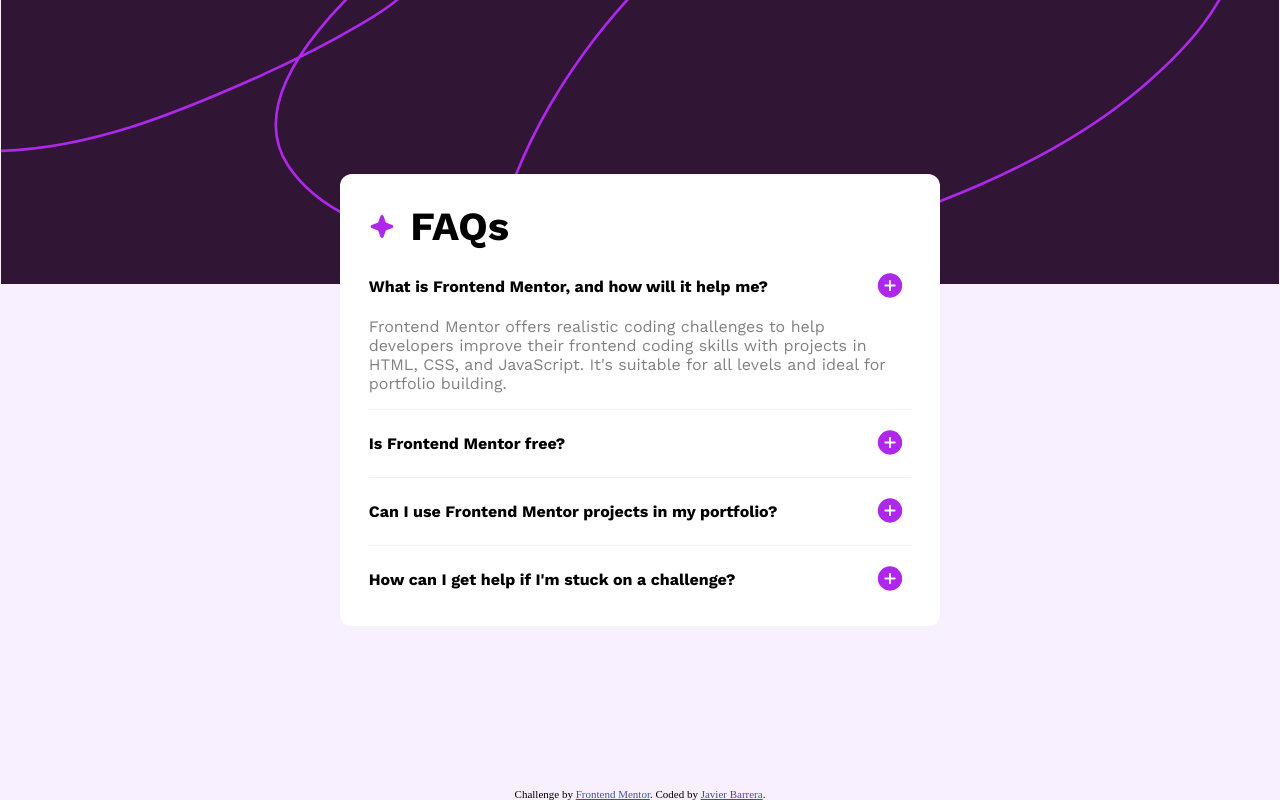
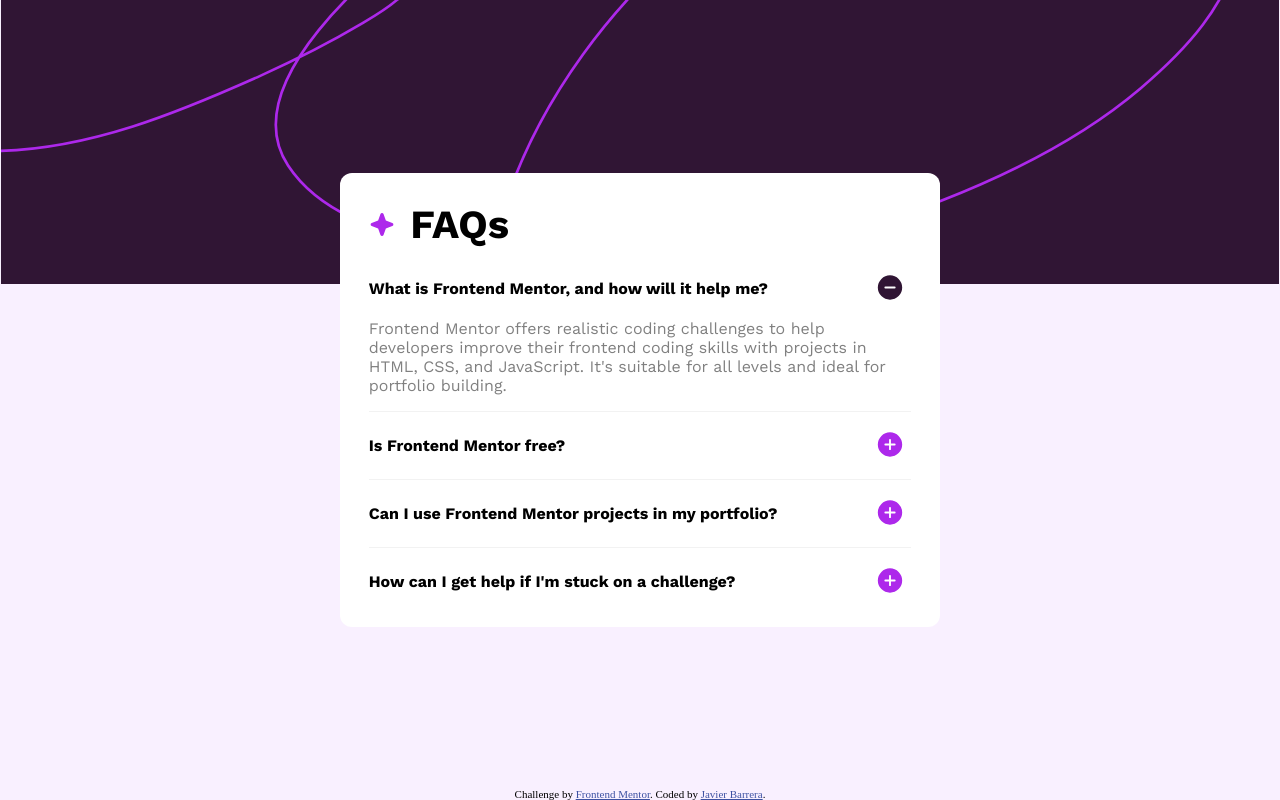
Before and after one commit to javierb256/FAQ-accordian, a plain HTML site: page index.html in a window 1280 px wide. Both pictures are taken after a click on the item "What is Frontend Mentor, and how will it help me?". Drawn offline with Linux system fonts and the light colour scheme.

Commit message:
added accordion on 1 element

```diff
--- a/script.js
+++ b/script.js
@@ -1,15 +1,22 @@
 const question1 = document.querySelector('#question1');
 
-const img1 = './assets/images/icon-plus.svg';
+const img1 = question1.getElementsByTagName('img')[0].src;
 const img2 = './assets/images/icon-minus.svg';
 
 question1.addEventListener('click', (e)=> {
-    // const image = question1.getElementsByTagName('img')[0];
+    const image = question1.getElementsByTagName('img')[0];
     question1.children[1].classList.toggle('hidden');
+    // console.log(image)
+    console.log(image.src)
     // console.log(image.src)
     // console.log(image.src == img2)
     // image.src = img2
-    // image.src = image.src == img2 ? img1 : img2
+    // image.src = image.src == img1 ? img1 : img2
+    if(image.src == img1){
+        image.src = "./assets/images/icon-minus.svg"
+    } else {
+        image.src = "./assets/images/icon-plus.svg"
+    }
 
 
 })
--- a/styles.css
+++ b/styles.css
@@ -159,7 +159,7 @@ li {
     display: flex;
     gap: 15px;
     align-items: center;
-    margin-bottom: 1.2rem;
+    margin-bottom: 1.4rem;
   }
 
   .container .top h1 {
```
